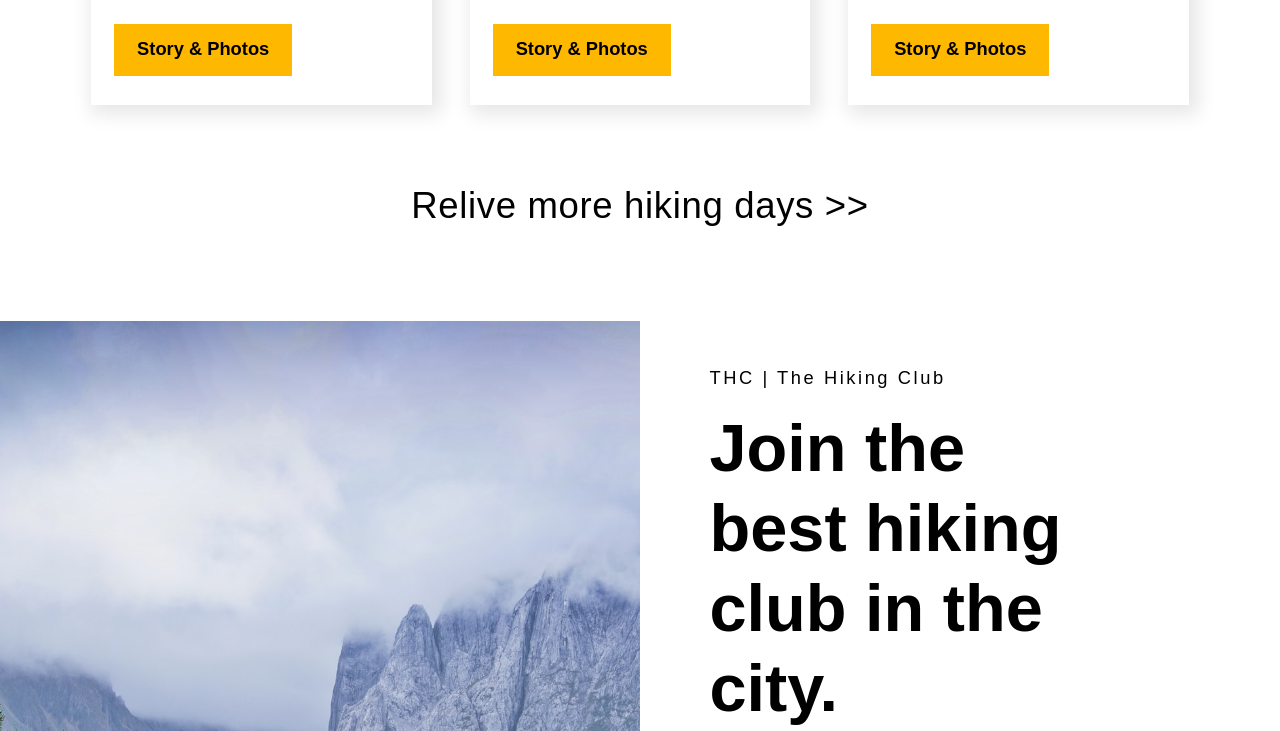
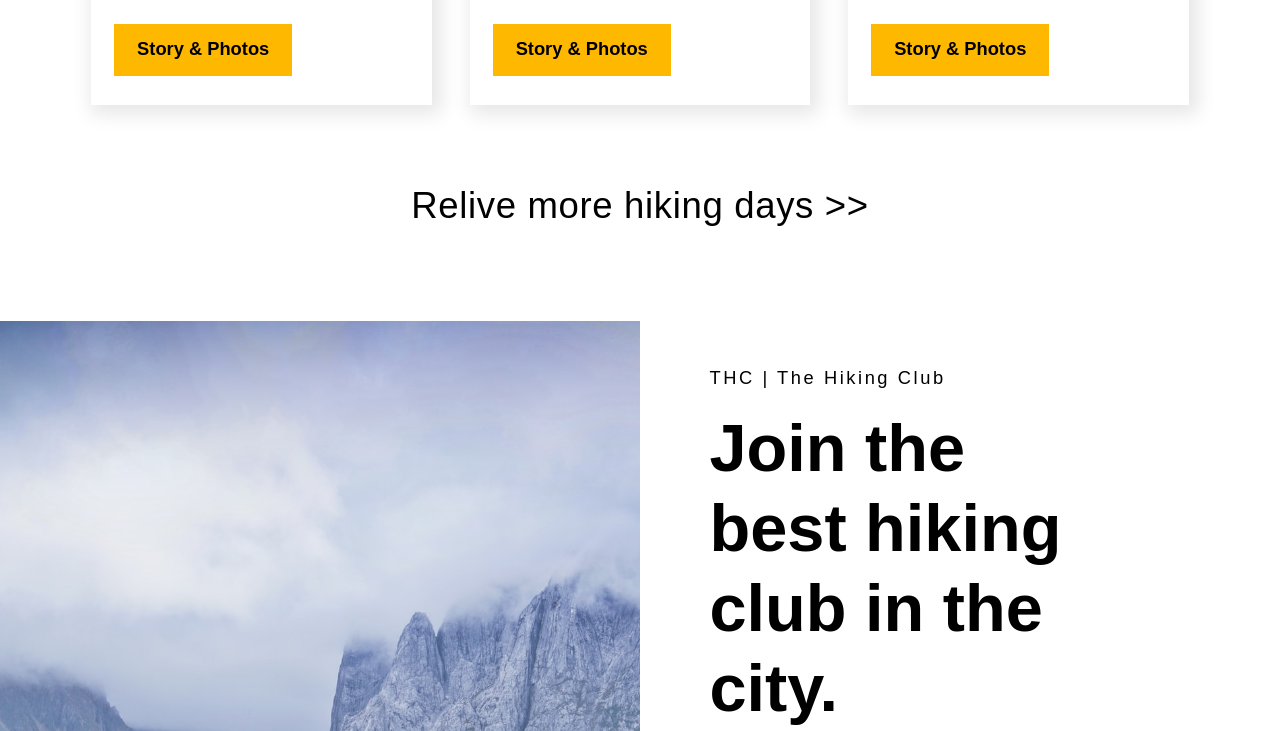
Before and after one commit to napetico/the-hiking-club, a plain HTML site: page index.html in a window 1280 px wide. Shown: the part 4998-5729 px from the top of the page. Drawn offline with Linux system fonts and the light colour scheme; a web font is replaced by a local one.

Commit message:
Fix Footer Image

```diff
--- a/styles.css
+++ b/styles.css
@@ -986,7 +986,7 @@ nav {
 
 .foot-image-holder {
     width: 50rem;
-    height: 65.6rem;
+    height: 67.4rem;
     overflow: hidden;
     display: flex;
     justify-content: center;
```
